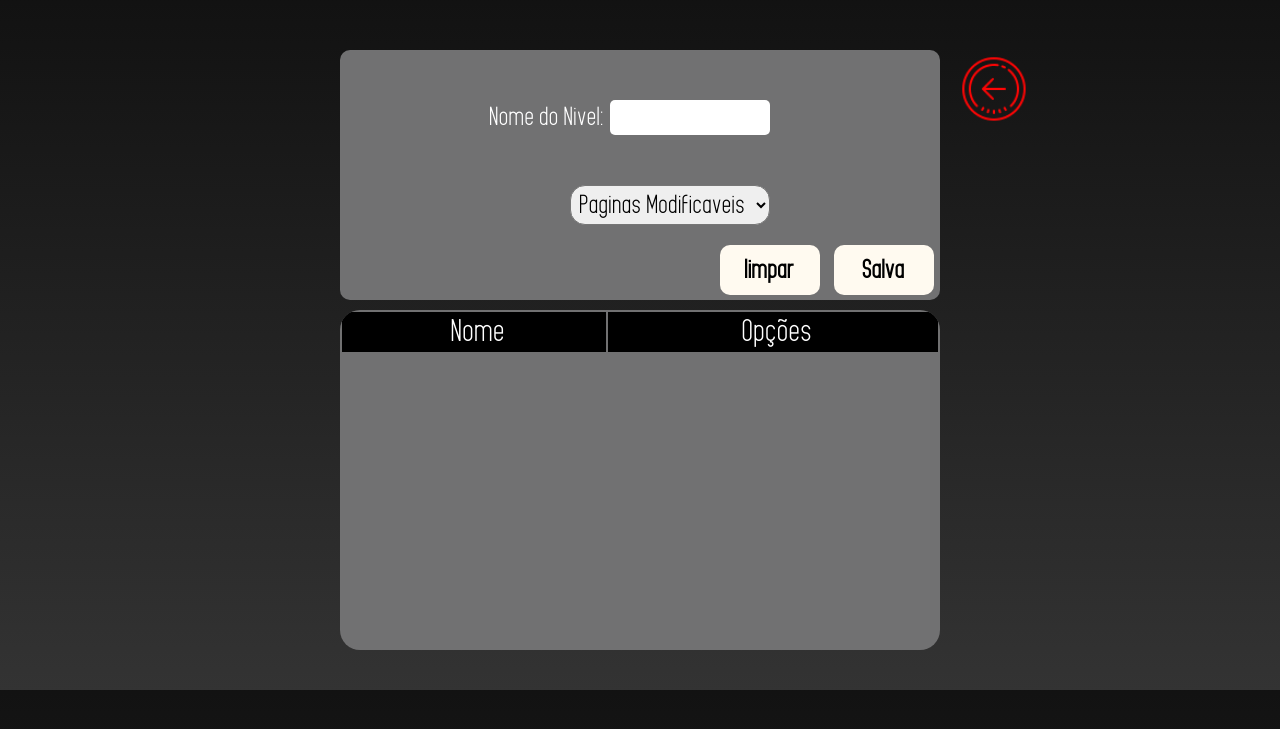
After one commit to DavidSSouza050/ProjetoLocadora, a PHP site: page /cms/cms_criar_nivel.php in a window 1280 px wide. The commit adds this page. Shown: the top 729 px of the page. Run offline with PHP 8.4, Linux system fonts and the light colour scheme; data that the repository does not hold is empty.

Commit message:
Versão com nivel usuario melhorado

```diff
--- /dev/null
+++ b/Projeto/cms/cms_criar_nivel.php
@@ -0,0 +1,174 @@
+<?php
+    //Ativa o recurso de variavel de sessão
+    session_start();
+    //pegando a conexão de outra pasta
+    require_once('../db/conexao.php');
+    $conexao = conexaoMysql();
+    //atribuindo variaveis
+    $nome_nivel = null;
+    $btn_nivel = 'Salva';
+    $btn_limpar_nivel = 'limpar';
+
+    //limpar caixa
+    if(isset($_POST['btn_limpar_nivel'])){
+        header('Location: cms_criar_nivel.php');
+    }
+
+    //cadastrar nivel ***************************
+    if(isset($_POST['btn_cadastro_nivel'])){
+        //variaveis da modal
+        $nome_nivel = trim($_POST['txt_nome_nivel']);
+        $paginas_modificaveis = trim($_POST['cmb_cadastro_nivel']);
+
+        if($_POST['btn_cadastro_nivel'] == 'Salvar'){
+            $sql = "INSERT INTO tbl_nivel_usuario (nome_nivel)
+                    VALUES ('".$nome_nivel."');";
+        }elseif($_POST['btn_cadastro_nivel'] == 'Editar'){
+            $sql = "UPDATE tbl_nivel_usuario SET nome_nivel ='".$nome_nivel."' WHERE cod_nivel =".$_SESSION["id_nivel"];
+        }
+
+                // echo($sql);
+        // execulta o sql com a conexão e ver se ta tudo certo para colocar no banco
+        if(mysqli_query($conexao, $sql)){
+        /*Redireciona para uma nova pagina*/
+            header("Location: cms_usuario.php");
+
+        }else{
+            // se não der certo mostra essa mensagem
+            echo("
+                <script>
+                    alert('erro no Cadastro');
+                </script>
+            ");
+        }
+    }
+
+    if(isset($_GET['modoNivel'])){
+        $modo_nivel = $_GET['modoNivel'];
+        $id_nivel = $_GET['id'];
+
+        //variavel de sessão
+        $_SESSION['id_nivel'] = $id_nivel;
+
+        if($modo_nivel == 'excluir'){
+            $sqlDeletarNivel = "DELETE FROM tbl_nivel_usuario WHERE cod_nivel = ".$id_nivel;
+            // execulta o sql com a conexão e ver se ta tudo certo para colocar no banco
+//            echo($sqlDeletarNivel);
+            if(mysqli_query($conexao, $sqlDeletarNivel)){
+            /*Redireciona para uma nova pagina*/
+                header("Location: cms_criar_nivel.php");
+
+            }else{
+                // se não der certo mostra essa mensagem
+                echo("
+                    <script>
+                        alert('erro no Cadastro');
+                    </script>
+                ");
+            }
+        }elseif($modo_nivel == 'buscar'){
+            $sqlBuscarNivel ="SELECT * FROM tbl_nivel_usuario WHERE cod_nivel = ".$id_nivel;
+            $select = mysqli_query($conexao, $sqlBuscarNivel);
+
+            if($rsNivel = mysqli_fetch_array($select)){
+                $nome_nivel = $rsNivel['nome_nivel'];
+
+                $btn_nivel = 'Editar';
+                $btn_limpar_nivel = 'Cancelar';
+            }
+        }
+    }
+
+    //********************************************************* */
+?>
+
+<!DOCTYPE html>
+<html lang="pt-br">
+    <head>
+        <meta charset="utf-8">
+        <title>CMS - SISTEMA DE GERENCIAMENTO DO SITE</title>
+        <link rel="stylesheet" type="text/css" media="screen" href="./css/styleCms.css">
+        <link rel="stylesheet" type="text/css" media="screen" href="../css/styleFonte.css" />
+        <link rel="stylesheet" type="text/css" media="screen" href="../css/style.css" />
+        <link rel="shortcut icon" href="../img/iconeDeAbaACME.png" type="image/x-png">
+        <script src="../js/jquery-1.11.3.min.js"></script>
+    </head>
+    <body>
+
+        <div id="segura_cadastro_nivel" class="center">
+            <div id="card_cadastro">
+                <figure>
+                    <a href="cms_usuario.php">
+                        <div id="segura_icone_sair">
+                            <img src="./img/icone_voltar.png" class="img-size" alt="voltar para pagina de usuários" title="voltar para pagina de usuários">
+                        </div>
+                    </a>
+                </figure>
+                <!-- frame de cadastro   -->
+                <form name="frm_cadastro_nivel" method="POST" action="cms_criar_nivel.php">
+                    <div class="caixa_cadastro_nivel">
+                        Nome do Nivel: <input type="text" value="<?php echo($nome_nivel)?>" id="txt_nome_nivel" name="txt_nome_nivel">
+                    </div>
+                    <div class="caixa_cadastro_nivel">
+                        <select id="cmb_cadastro_nivel" name="cmb_cadastro_nivel">
+                            <option>Paginas Modificaveis</option>
+                            <option value="0">Todas</option>
+                            <option value="1">Conteudo</option>
+                            <option value="2">Fale Conosco</option>
+                            <option value="3">Produtos</option>
+                            <option value="4">Usuarios</option>
+                        </select>
+                    </div>
+                    <div id="segura_btn_cadastro_nivel">
+                        <input type="submit" value="<?php echo($btn_limpar_nivel)?>" class="botao_cadastro_usuario" name="btn_limpar_nivel">
+                        <input type="submit" value="<?php echo($btn_nivel)?>" class="botao_cadastro_usuario" name="btn_cadastro_nivel">
+                    </div>
+                </form>
+            </div>
+
+            <div id="segura_table" class="scrollTexto">
+                <!-- tabela mostrando todos os niveis -->
+                <table id="table_modal_nivel">
+                    <tr id="thead_nivel">
+                        <td>
+                            Nome
+                        </td>
+                        <td>
+                            Opções
+                        </td>
+                    </tr>
+
+                    <?php
+                        $sql = "SELECT * FROM tbl_nivel_usuario";
+                        $select = mysqli_query($conexao, $sql);
+
+                        while($rsNivel = mysqli_fetch_array($select)){
+                    ?>
+                    <tr class="tbody_nivel">
+                        <td>
+                            <?php echo($rsNivel['nome_nivel']);?>
+                        </td>
+                        <td>
+
+                            <a href="?modoNivel=buscar&id=<?php echo($rsNivel['cod_nivel'])?>">
+                                <img src="./img/icon_edit.png" class="icon img-size" alt="Editar" title="Editar">
+                            </a>
+
+                            <a href="?modoNivel=excluir&id=<?php echo($rsNivel['cod_nivel'])?>">
+                                <img src="./img/icon_delete.png"  onclick="return confirm('Deseja reamente excluir o NIvel <?php echo($rsUsuarios['nome_nivel']);?>')" class="icon img-size" alt="Deletar" title="Deletar">
+                            </a>
+
+                        </td>
+                    </tr>
+                    <?php
+                        }
+                    ?>
+
+                </table>
+            </div>
+
+        </div>
+
+
+    </body>
+</html>
--- a/Projeto/cms/css/styleCms.css
+++ b/Projeto/cms/css/styleCms.css
@@ -407,8 +407,10 @@ td{
 /*********************************************/
 /********modal criando nivel******************/
 #segura_cadastro_nivel{
-    width: inherit;
+    width: 600px;
     height: 600px;
+    margin-top: 50px;
+    margin-bottom: 40px;
 }
 #card_cadastro{
     width: inherit;
@@ -465,10 +467,10 @@ td{
     background-color: rgb(113, 113, 114);
 }
 #segura_btn_cadastro_nivel{
-    width: 100px;
+    width: 225px;
     height: 60px;
     margin-top: 10px;
-    margin-left: 495px;
+    margin-left: 380px;
 }
 
 #table_modal_nivel{
@@ -490,7 +492,12 @@ td{
     font-family: MeganJune;
     color: black;
 }
-
+#segura_icone_sair{
+    width: 70px;
+    height: 70px;
+    position: fixed;
+    margin-left: 620px;
+}
 /*****************************************/
 .icon{
     margin-top: 5px;
```
Also changed, not shown: Projeto/cms/cms_conteudo.php (+0 -39 lines), Projeto/cms/cms_modal_criar_nivel.php (deleted, +0 -46 lines), Projeto/cms/cms_usuario.php (+9 -14 lines), Projeto/cms/img/icone_voltar.png (added).
